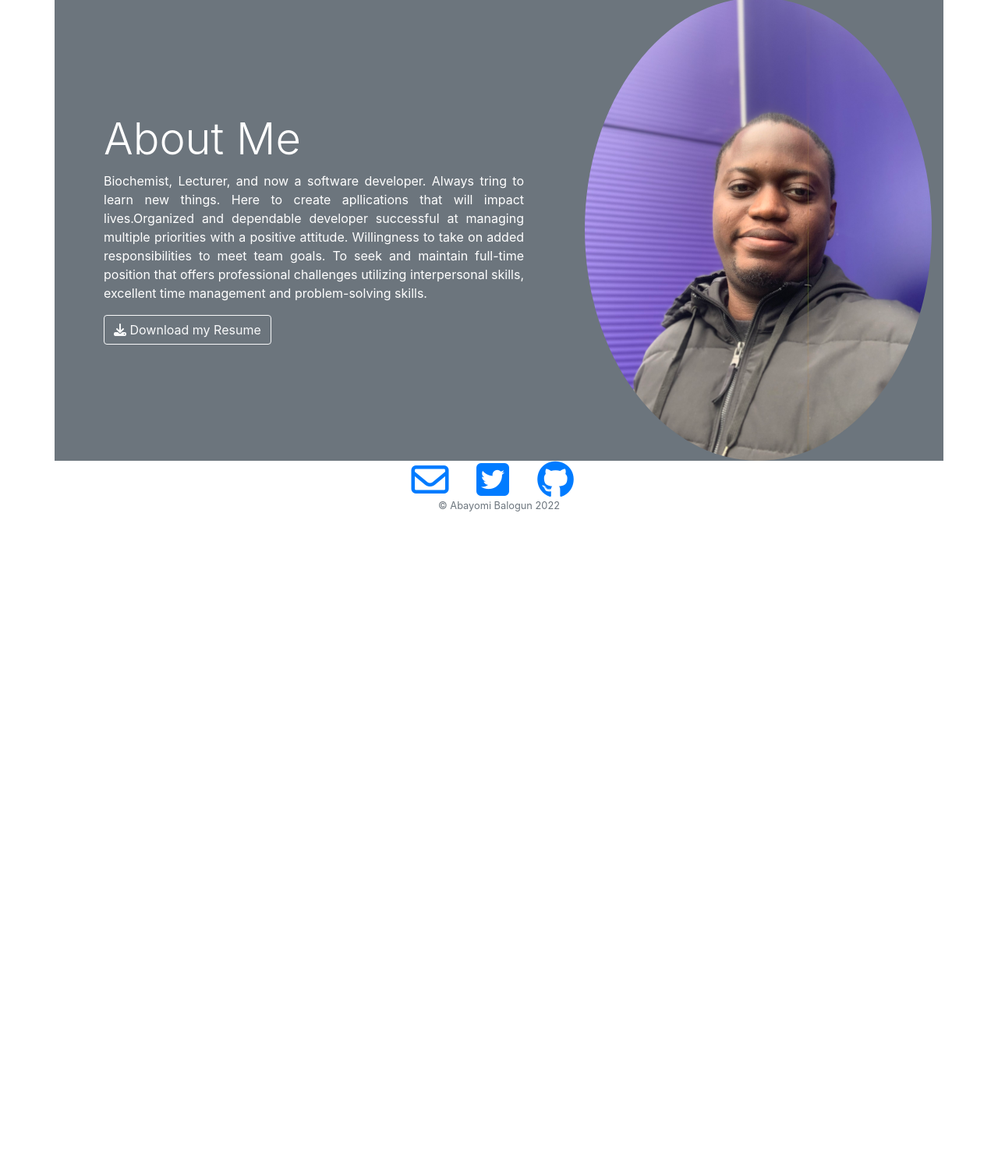
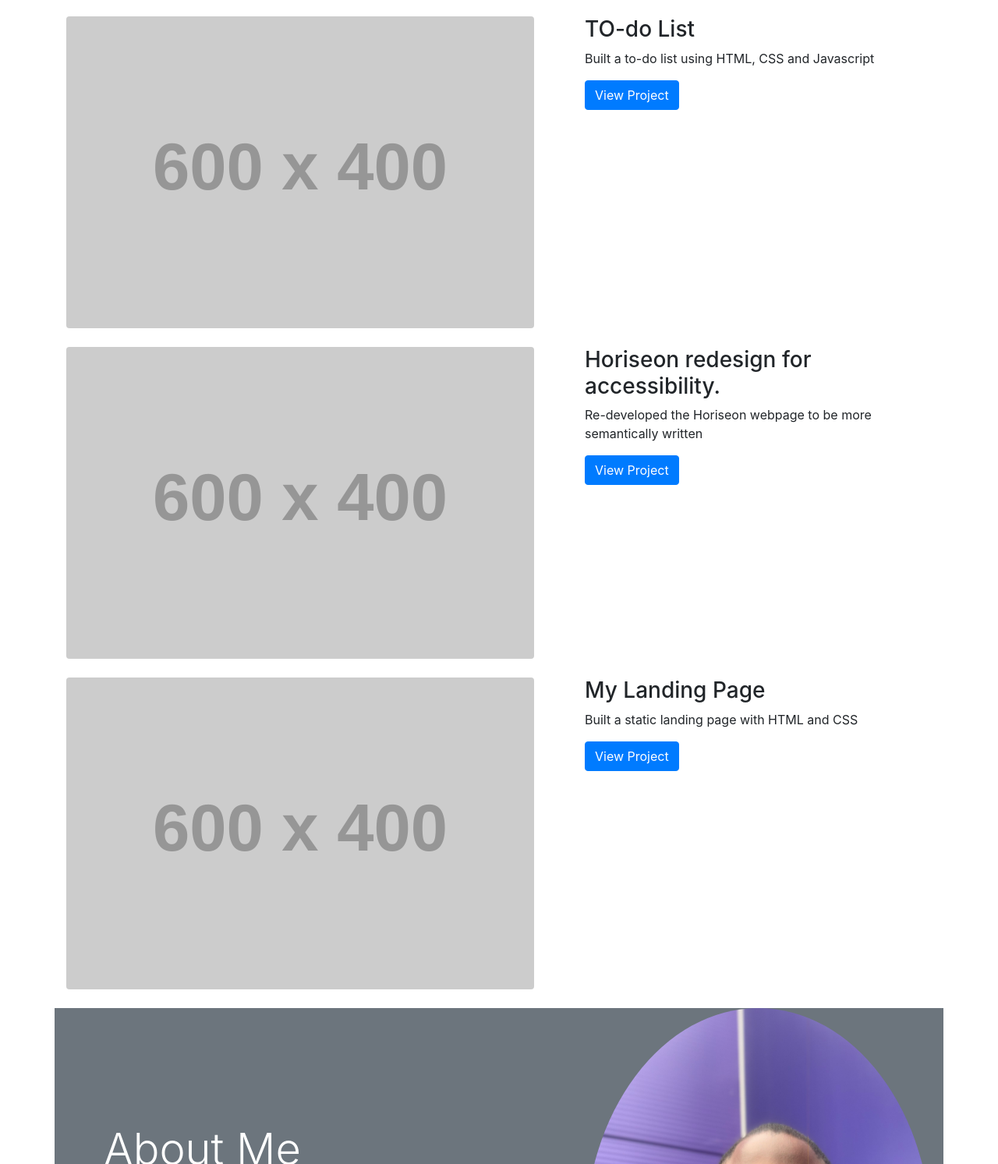
Before and after one commit to abayomi2010/Bootstrap-Portfolio--2, a plain HTML site: page index.html in a window 1280 px wide. Shown: the part 1319-2812 px from the top of the page at 78% size. Before the commit the page ends 1977 px from the top, so only its background shows below. Drawn offline with nearby package versions, Linux system fonts and the light colour scheme; placeholder pictures from the web are drawn by us.

Commit message:
Added the work section

```diff
--- a/index.html
+++ b/index.html
@@ -98,15 +98,49 @@
             <h1 class="my-4">My Work</h1>
             <div class="row">
                 <div class="col-md-7">
-                    <a href="#">
-                        <img class="img-fluid rounded mb-3 mb-md-0" src="https://placehold.co/600x400">
+                    <a href="https://github.com/abayomi2010/Bootstrap-Portfolio" target="_blank">
+                        <img class="img-fluid rounded mb-4" src="https://placehold.co/600x400">
                     </a>
                 </div>
                 <div class="col-md-5">
-                    <h3 class="">Project One</h3>
-                    <p>I am a web devloper</p>
-                    <a class="btn btn-primary" href="#">View Project</a>
+                    <h3 class="">Bootstrap-Portfolio</h3>
+                    <p>Built a portfolio page using HTML and Bootstrap</p>
+                    <a class="btn btn-primary" href="https://github.com/abayomi2010/Bootstrap-Portfolio" target="_blank" >View Project</a>
                 </div>
+
+                <div class="col-md-7">
+                    <a href="https://codepen.io/abayomibalogun/pen/MWGKKpL"  target="_blank">
+                        <img class="img-fluid rounded mb-4" src="https://placehold.co/600x400">
+                    </a>
+                </div>
+                <div class="col-md-5">
+                    <h3 class="">TO-do List</h3>
+                    <p>Built a to-do list using HTML, CSS and Javascript</p>
+                    <a class="btn btn-primary" href="https://codepen.io/abayomibalogun/pen/MWGKKpL"  target="_blank">View Project</a>
+                </div>
+
+                <div class="col-md-7">
+                    <a href="https://github.com/abayomi2010/Horiseon-Webpage" target="_blank">
+                        <img class="img-fluid rounded mb-4" src="https://placehold.co/600x400">
+                    </a>
+                </div>
+                <div class="col-md-5">
+                    <h3 class="">Horiseon redesign for accessibility.</h3>
+                    <p>Re-developed the Horiseon webpage to be more semantically written</p>
+                    <a class="btn btn-primary" href="https://github.com/abayomi2010/Horiseon-Webpage" target="_blank">View Project</a>
+                </div>
+
+                <div class="col-md-7">
+                    <a href="https://abayomi2010.github.io/My-Landing-Page/"   target="_blank">
+                        <img class="img-fluid rounded mb-4" src="https://placehold.co/600x400">
+                    </a>
+                </div>
+                <div class="col-md-5">
+                    <h3 class="">My Landing Page</h3>
+                    <p>Built a static landing page with HTML and CSS</p>
+                    <a class="btn btn-primary" href="https://abayomi2010.github.io/My-Landing-Page/"   target="_blank">View Project</a>
+                </div>
+
             </div>
         </section>
 
```
Also changed, not shown: images/screencapture-file-C-Users-Olorunkalu-Desktop-Bootcamp-challenges-Bootstrap-Assignment-Bootstrap-Portfolio-2-index-html-2022-12-29-23_25_43.png (added).
